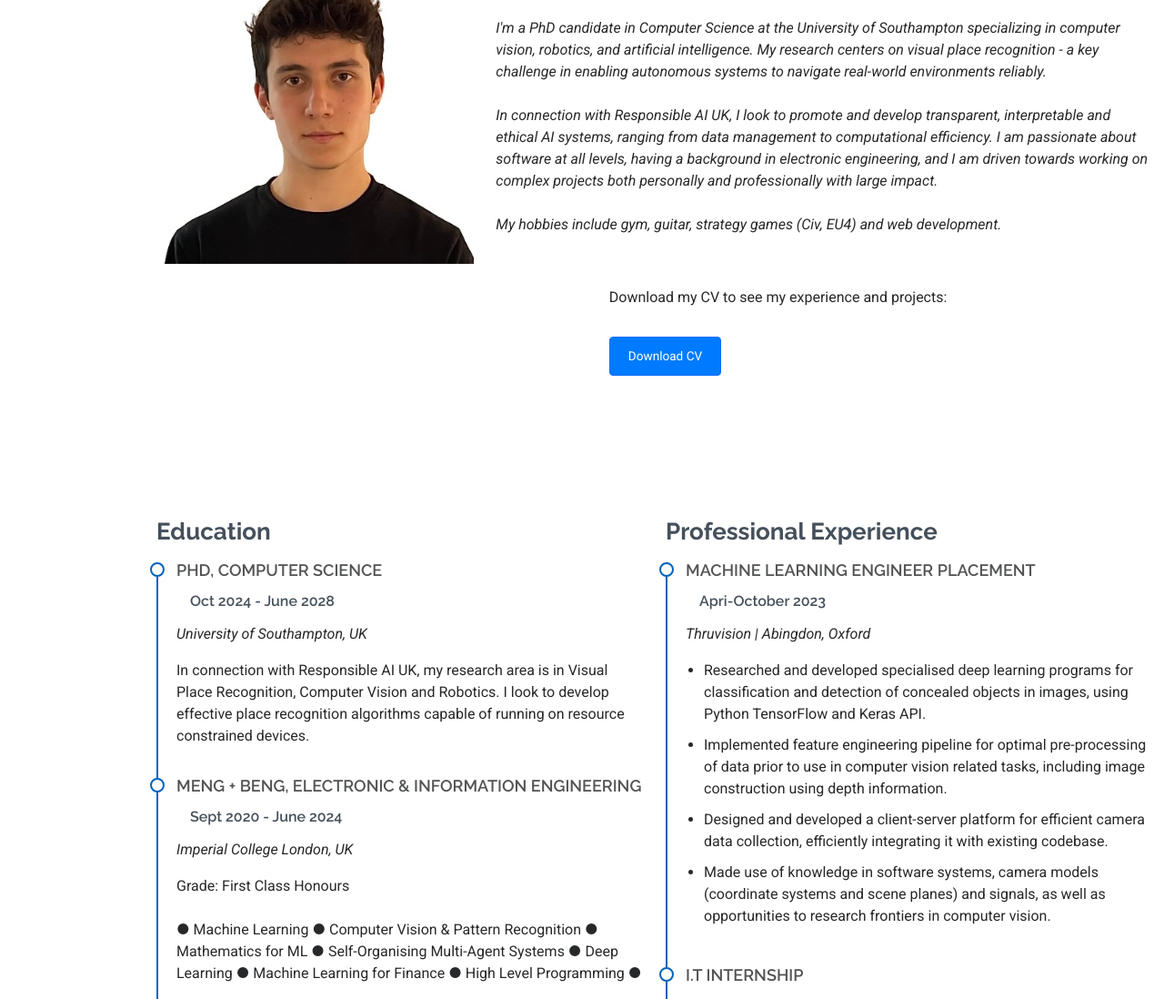
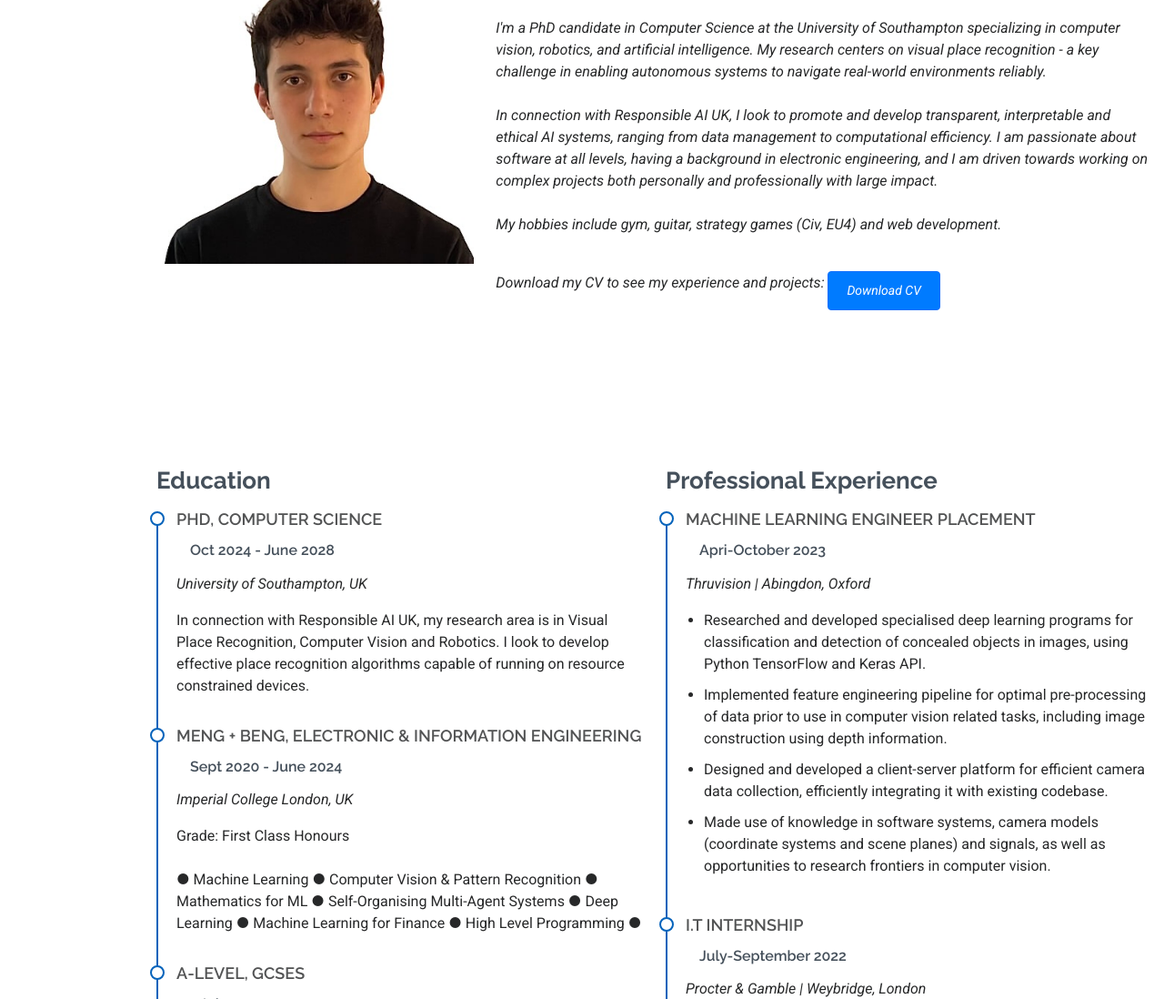
Before and after one commit to itmr1/itmr1.github.io, a plain HTML site: page index.html in a window 1280 px wide. Shown: the part 1032-2130 px from the top of the page at 91% size. Drawn offline with Linux system fonts and the light colour scheme.

Commit message:
sne#	modified:   index.html

```diff
--- a/index.html
+++ b/index.html
@@ -97,13 +97,8 @@
               <br><br>In connection with Responsible AI UK, I look to promote and develop transparent, interpretable and ethical AI systems, ranging from data management to computational efficiency.
               I am passionate about software at all levels, having a background in electronic engineering, and I am driven towards working on complex projects both personally and professionally with large impact.
               <br><br>My hobbies include gym, guitar, strategy games (Civ, EU4) and web development.
-              <br><br>
-              <div class="row justify-content-center">
-                <div class="col-lg-8" data-aos="fade-up">
-                  <p>Download my CV to see my experience and projects:</p>
-                  <a href="assets/img/TimurIsmagilov-CV-2026.pdf" download class="btn btn-primary btn-download">Download CV</a>
-                </div>
-              </div>
+              <br><br>Download my CV to see my experience and projects:
+              <a href="assets/img/TimurIsmagilov-CV-2026.pdf" download class="btn btn-primary btn-sm">Download CV</a>
             </p>
           </div>
         </div>
```
